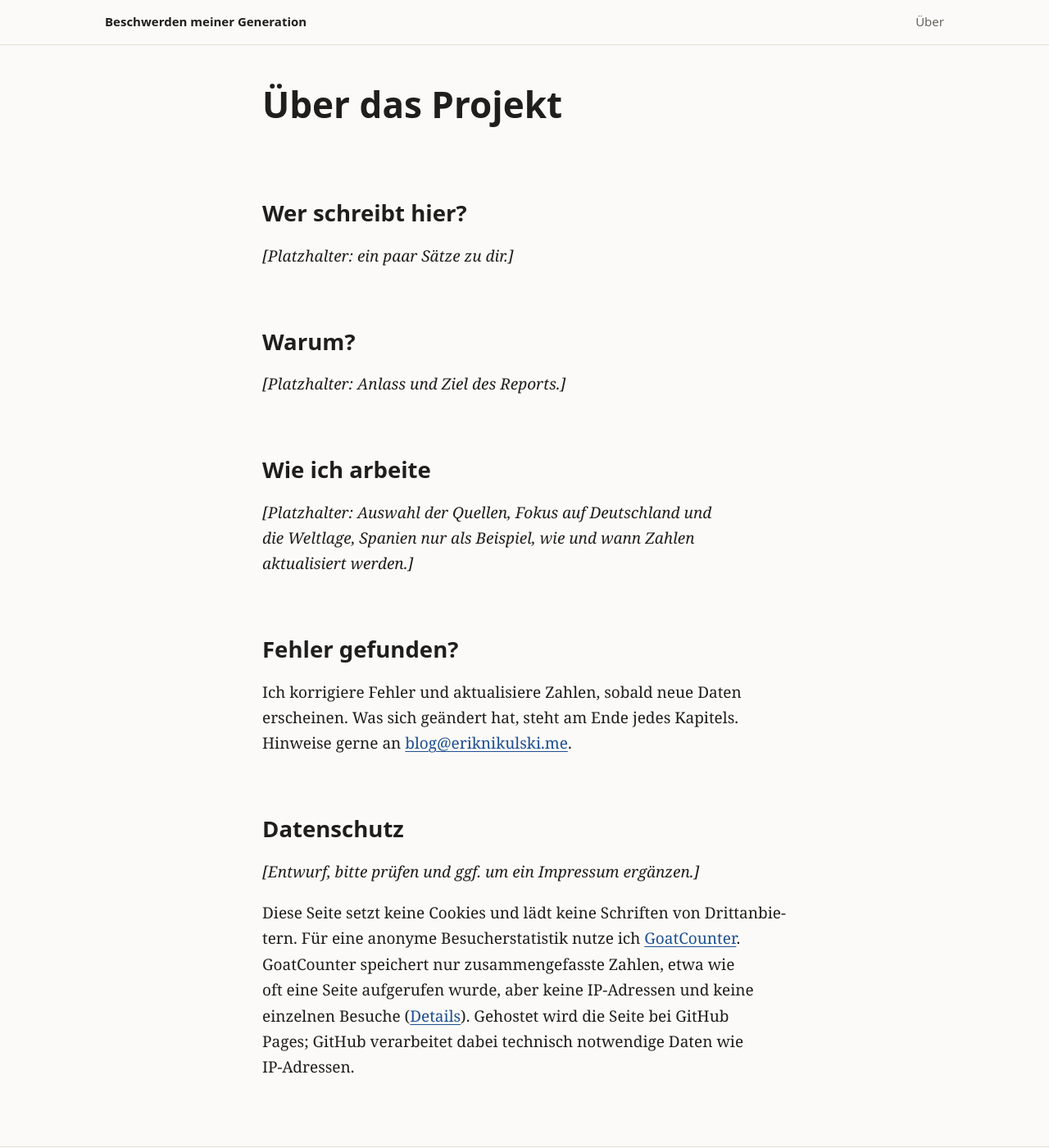
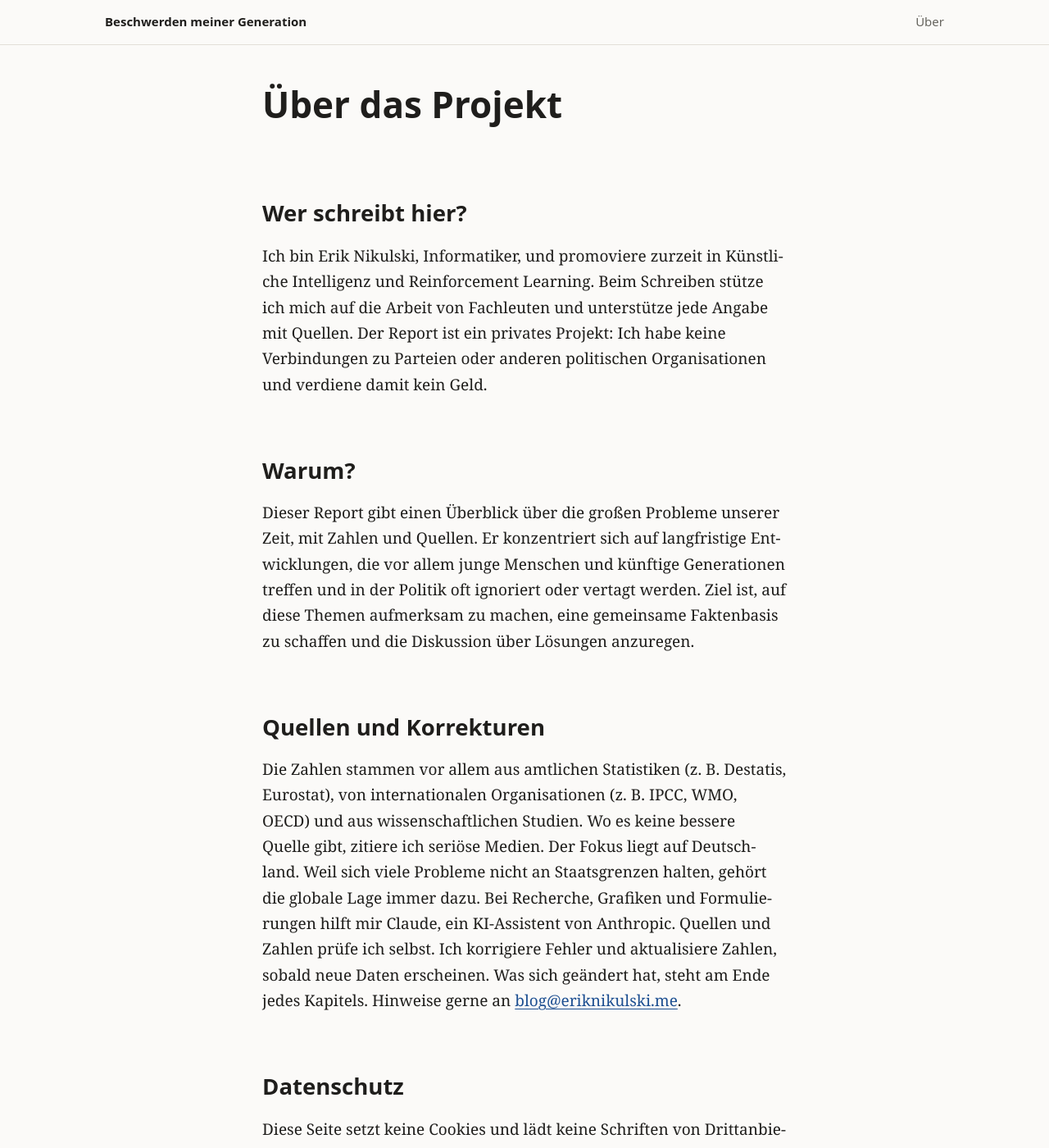
Before and after one commit to eriknikulski/blog, a Jekyll site: the page built from about.md, in a window 1280 px wide and 1400 px high. Shown: the whole window at 82% size. Built offline with Jekyll 4.4.1, drawn with Linux system fonts in a browser that asks for light colours.

Commit message:
Update about.md

```diff
--- a/about.md
+++ b/about.md
@@ -7,22 +7,25 @@ description: "Wer hinter „Beschwerden meiner Generation“ steht, wie der Repo
 
 ## Wer schreibt hier?
 
-*[Platzhalter: ein paar Sätze zu dir.]*
+Ich bin Erik Nikulski, Informatiker, und promoviere zurzeit in Künstliche Intelligenz und Reinforcement Learning.
+Beim Schreiben stütze ich mich auf die Arbeit von Fachleuten und unterstütze jede Angabe mit Quellen.
+Der Report ist ein privates Projekt: Ich habe keine Verbindungen zu Parteien oder anderen politischen Organisationen und verdiene damit kein Geld.
+
 
 ## Warum?
 
-*[Platzhalter: Anlass und Ziel des Reports.]*
+Dieser Report gibt einen Überblick über die großen Probleme unserer Zeit, mit Zahlen und Quellen.
+Er konzentriert sich auf langfristige Entwicklungen, die vor allem junge Menschen und künftige Generationen treffen und in der Politik oft ignoriert oder vertagt werden.
+Ziel ist, auf diese Themen aufmerksam zu machen, eine gemeinsame Faktenbasis zu schaffen und die Diskussion über Lösungen anzuregen.
 
-## Wie ich arbeite
 
-*[Platzhalter: Auswahl der Quellen, Fokus auf Deutschland und die Weltlage, Spanien nur als Beispiel, wie und wann Zahlen aktualisiert werden.]*
+## Quellen und Korrekturen
 
-## Fehler gefunden?
-
+Die Zahlen stammen vor allem aus amtlichen Statistiken (z. B. Destatis, Eurostat), von internationalen Organisationen (z. B. IPCC, WMO, OECD) und aus wissenschaftlichen Studien. Wo es keine bessere Quelle gibt, zitiere ich seriöse Medien.
+Der Fokus liegt auf Deutschland. Weil sich viele Probleme nicht an Staatsgrenzen halten, gehört die globale Lage immer dazu.
+Bei Recherche, Grafiken und Formulierungen hilft mir Claude, ein KI-Assistent von Anthropic. Quellen und Zahlen prüfe ich selbst.
 Ich korrigiere Fehler und aktualisiere Zahlen, sobald neue Daten erscheinen. Was sich geändert hat, steht am Ende jedes Kapitels. Hinweise gerne an [{{ site.email }}](mailto:{{ site.email }}).
 
 ## Datenschutz
 
-*[Entwurf, bitte prüfen und ggf. um ein Impressum ergänzen.]*
-
 Diese Seite setzt keine Cookies und lädt keine Schriften von Drittanbietern. Für eine anonyme Besucherstatistik nutze ich [GoatCounter](https://www.goatcounter.com/). GoatCounter speichert nur zusammengefasste Zahlen, etwa wie oft eine Seite aufgerufen wurde, aber keine IP-Adressen und keine einzelnen Besuche ([Details](https://www.goatcounter.com/gdpr)). Gehostet wird die Seite bei GitHub Pages; GitHub verarbeitet dabei technisch notwendige Daten wie IP-Adressen.
```
